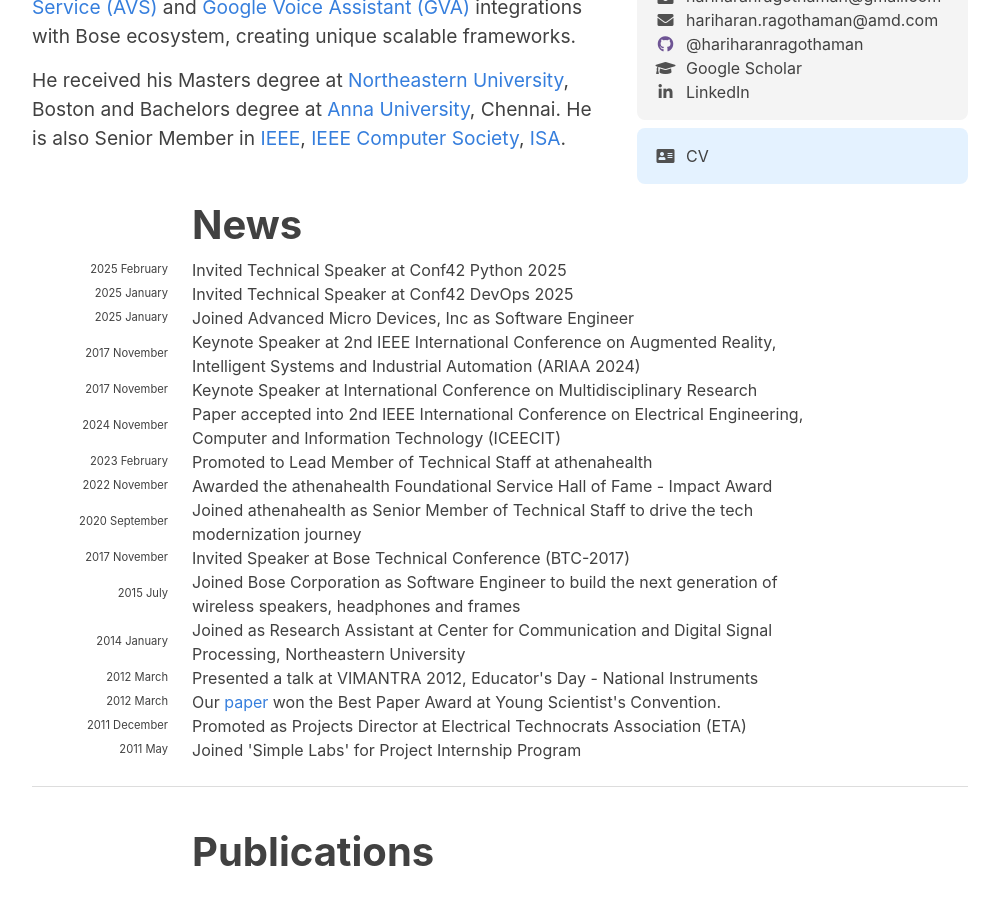
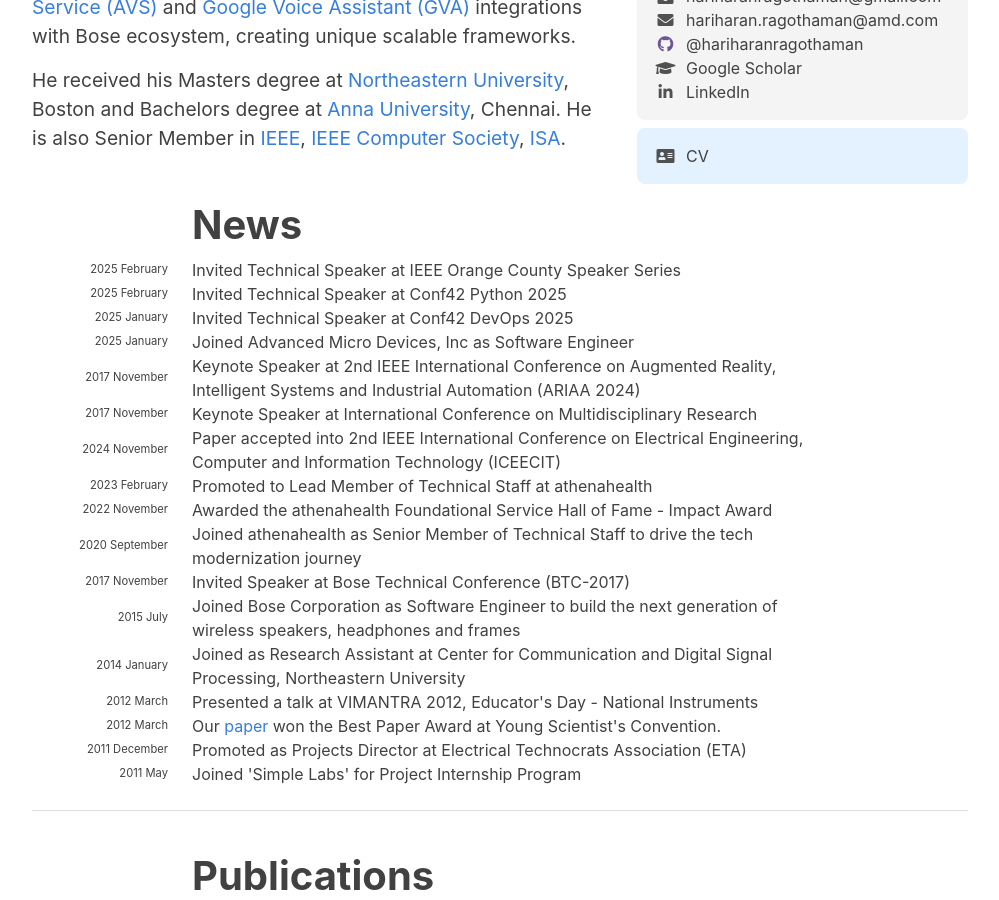
Before and after one commit to hariharanragothaman/hariharanragothaman.github.io, a Jekyll site: the page built from index.md, in a window 1280 px wide and 900 px high, scrolled down 628 px. Shown: the whole window, without its empty margins (140-1139 px from the left). Built offline with Jekyll 4.4.1, drawn with Linux system fonts in a browser that asks for light colours; nearby versions of some CDN libraries; some web fonts are replaced.

Commit message:
Polishes and Updates

```diff
--- a/_data/news.yaml
+++ b/_data/news.yaml
@@ -1,3 +1,7 @@
+- year: 2025
+  year-extra: February
+  description: Invited Technical Speaker at IEEE Orange County Speaker Series
+
 - year: 2025
   year-extra: February
   description: Invited Technical Speaker at Conf42 Python 2025
```
